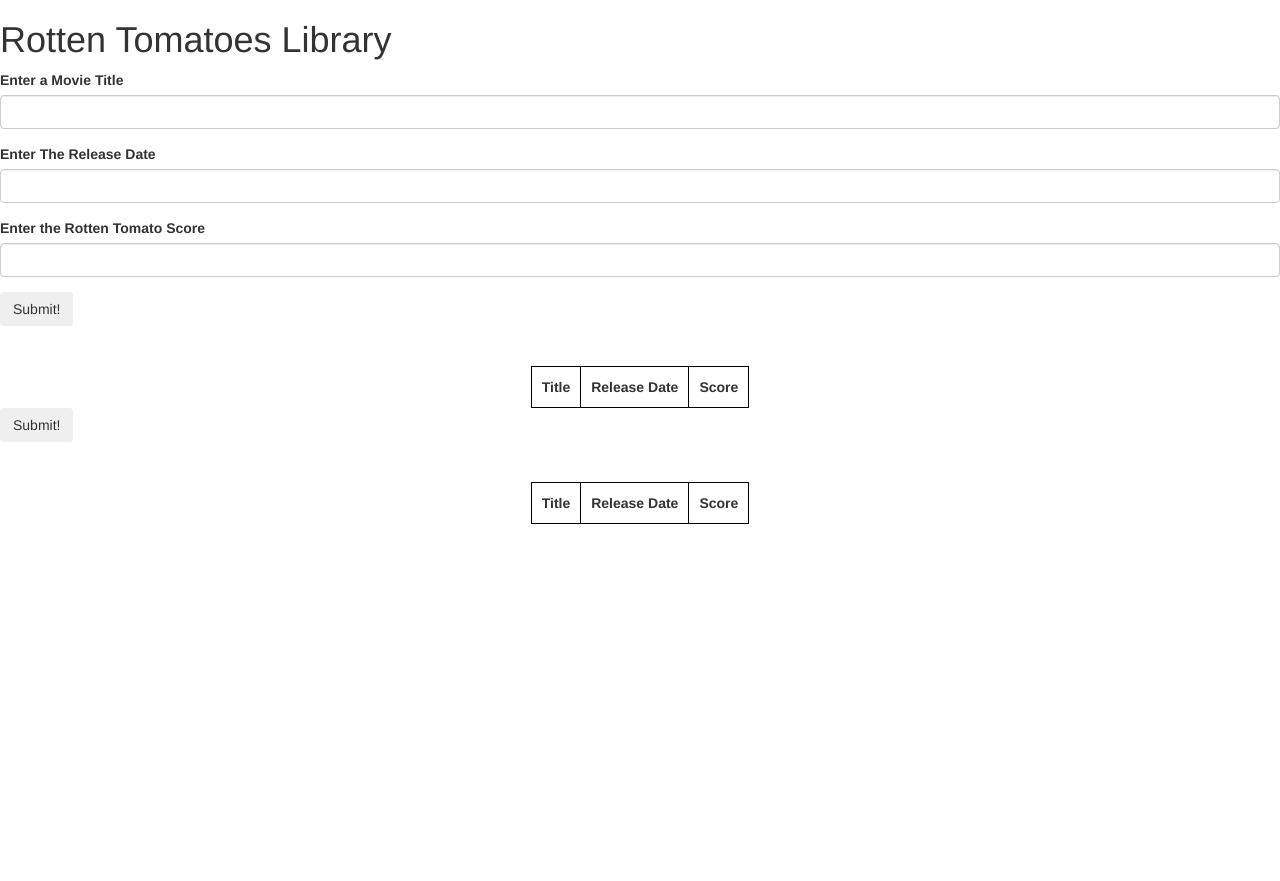
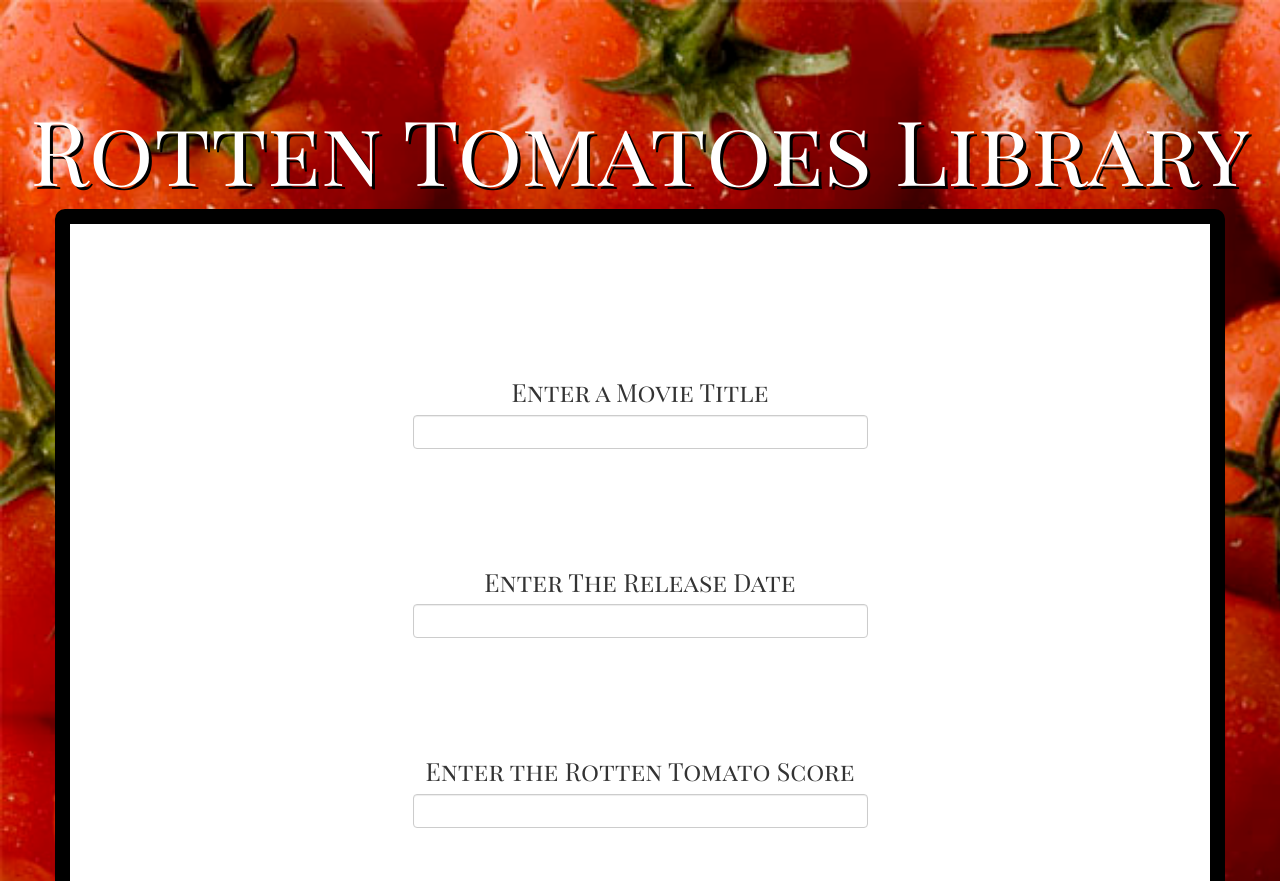
Before and after one commit to ProgramJustin/Rotten, a plain HTML site: page index.html in a window 1280 px wide. Shown: the top 881 px of the page. Before the commit the page ends 800 px from the top, so only its background shows below. Drawn offline with Linux system fonts and the light colour scheme.

Commit message:
finish project

```diff
--- a/css/styles.css
+++ b/css/styles.css
@@ -1,12 +1,76 @@
+* {
+  font-family: 'Playfair Display SC', serif;
+}
 table {
   margin-left: auto;
   margin-right: auto;
   margin-top: 40px;
+  width: 50%;
+  text-align: center;
+  font-size: 25px;
 }
 table, th {
-  border: 1px solid black;
+  border: 2px solid black;
 }
 th, td {
   padding: 10px;
-  border:  1px solid black;
+  border:  2px solid black;
+  text-align: center;
 }
+#sorted, #sendSort {
+  display: none;
+}
+form {
+  width: 50%;
+  margin-left: auto;
+  margin-right: auto;
+  padding-top: 100px;
+}
+h1 {
+  text-align: center;
+  margin-top: 100px;
+  font-family: 'Playfair Display SC', serif;
+  font-size: 90px;
+  text-shadow: 3px 3px black;
+  color: white;
+}
+.form-group {
+  padding: 50px;
+}
+.btn {
+  width: 170px;
+  height: 50px;
+  border-radius: 10px;
+  border: 3px solid black;
+  background-color: #c42e12;
+  box-shadow: 10px 10px 5px #888888;
+  color: white;
+}
+.btn:hover {
+  box-shadow: none;
+  background-color: #266318;
+  color: white;
+}
+
+#sendSort {
+margin-top: 30px;
+}
+
+body {
+  background-image: url(../img/tomato.jpg);
+  background-size: cover;
+  text-align: center;
+}
+.container {
+  height: 1500px;
+  background-color: white;
+  border-radius: 10px;
+  border: 15px solid black;
+}
+label {
+  font-size: 25px;
+  font-weight: lighter;
+}
+th {
+  background-color: #ffb4a2;
+}
--- a/index.html
+++ b/index.html
@@ -6,10 +6,11 @@
     <link href="css/styles.css" rel="stylesheet" type="text/css">
     <script src="js/jquery.js"></script>
     <script src="js/scripts.js"></script>
+    <link href="https://fonts.googleapis.com/css?family=Playfair+Display+SC" rel="stylesheet">
   </head>
   <body>
     <h1>Rotten Tomatoes Library</h1>
-
+  <div class="container">
     <form>
       <div class="form-group">
         <label for="movie-title">Enter a Movie Title</label>
@@ -32,7 +33,8 @@
         <th>Score</th>
       </tr>
     </table>
-    <button id="sendSort" type="button" class="btn">Submit!</button>
+
+    <button id="sendSort" type="button" class="btn">Sort!</button>
     <table id="sorted">
       <tr>
         <th>Title</th>
@@ -40,6 +42,6 @@
         <th>Score</th>
       </tr>
     </table>
-
+  </div>
   </body>
 </html>
--- a/js/scripts.js
+++ b/js/scripts.js
@@ -4,13 +4,18 @@
   this.year = year;
   this.score = score;
 }
-var movies = [];
+
 
 //UI
 $(document).ready(function() {
 
+  var movies = [];
+
   $('form').submit(function(event) {
     event.preventDefault();
+
+
+
 
     var movieTitle = $('#movie-input').val();
     var movieYear = $('#year-input').val();
@@ -20,23 +25,33 @@
 
     movies.push(movieArray);
 
+    if((movieArray.year === "") || (movieArray.movie === "") || (movieArray.score === NaN)) {
+      alert("Please Enter");
+      return false;
+    }
+    console.log(movieArray);
+
     $("#table").append("<tr>" + "<td>" + movieTitle + "</td>"  + "<td>" + movieYear + "</td>" + "<td>" + tomatoScore + "</td>" + "</tr>");
+      $(this).closest('form').find("input[type=input]").val("");
+
+      $('#sendSort').show();
   });
 
 
   $('#sendSort').click(function(event) {
     event.preventDefault();
-
     var newSorted = movies.sort(function(a, b) {
       return b.score - a.score
     });
-
-
+    $("#table").hide();
+    $("#sorted").show();
     newSorted.forEach(function(item){
       $("#sorted").append("<tr>" + "<td>" + item.movie + "</td>"  + "<td>" + item.year + "</td>" + "<td>" + item.score + "</td>" + "</tr>");
       console.log(newSorted);
+
     })
-
+    $("#sendSort").hide();
+    movies = [];
   });
 
 
```
Also changed, not shown: img/tomato.jpg (added).
